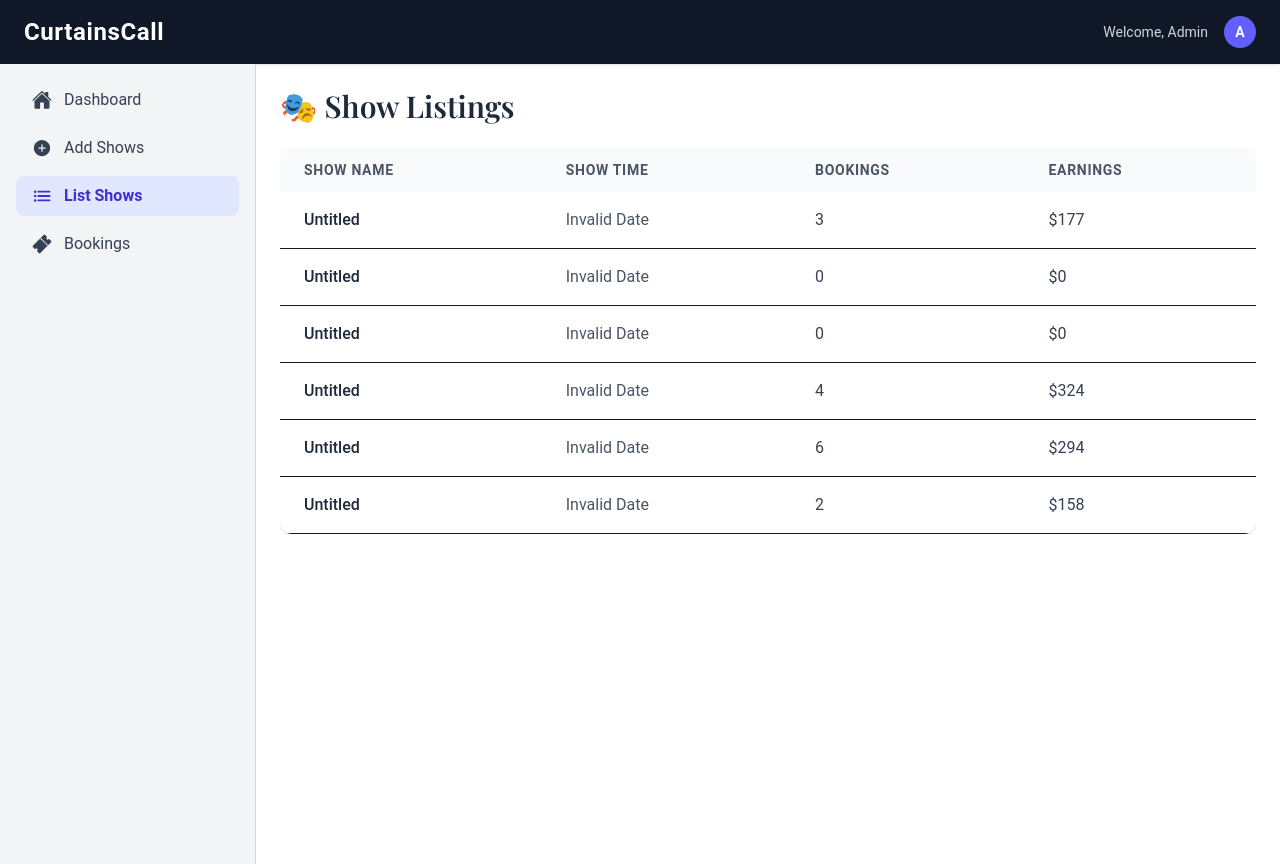
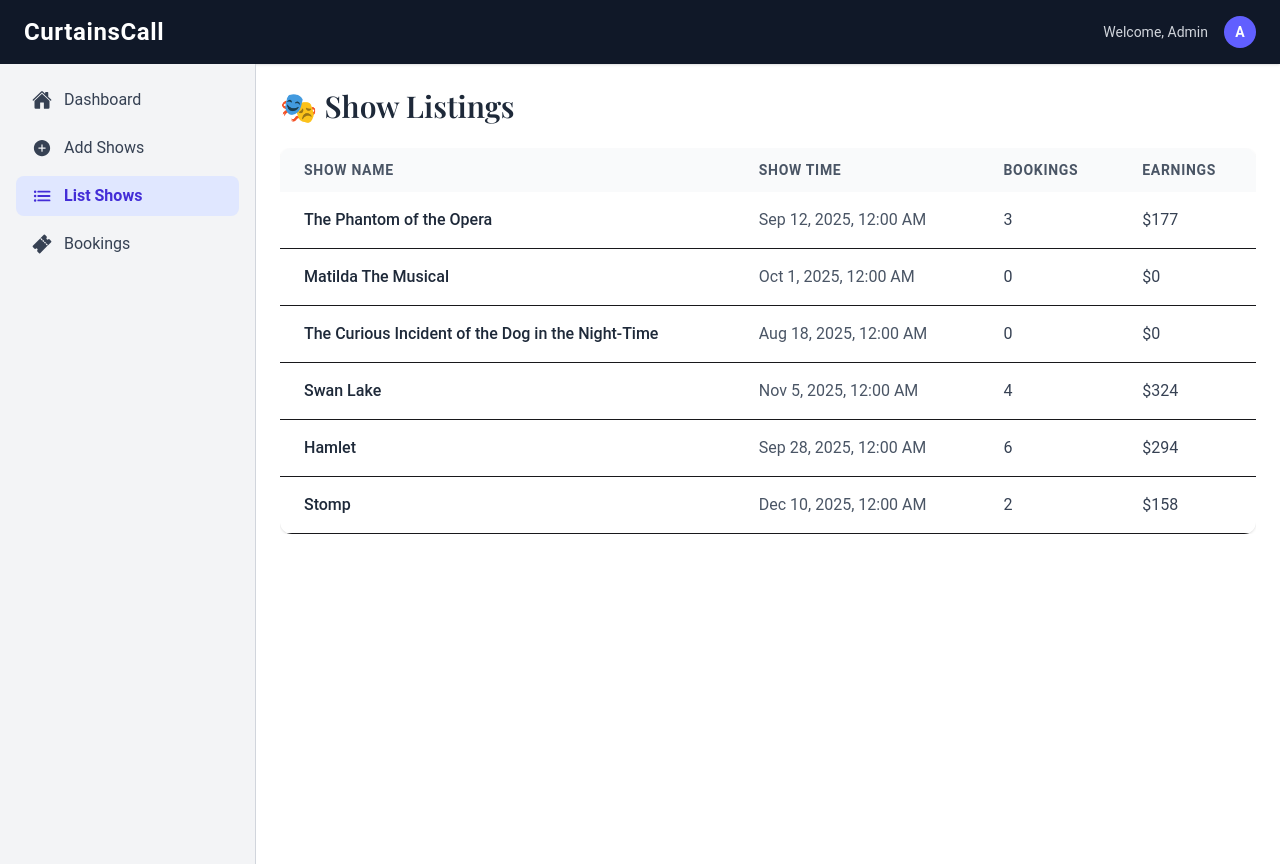
Before and after one commit to ajkacca457/curtain-call, a React (Vite) app in the folder client/: page /admin/list-shows in a window 1280 px wide. Built offline with nearby package versions, Linux system fonts and the light colour scheme; no server answers; a web font is replaced by a local one.

Commit message:
update bookinglist data

```diff
--- a/client/src/App.jsx
+++ b/client/src/App.jsx
@@ -10,6 +10,7 @@ import Dashboard from './components/admin/Dashboard.jsx'
 import AppLayout from './components/AppLayout.jsx'
 import AdminLayout from './components/admin/AdminLayout.jsx'
 import ListShows from './components/admin/ListShows.jsx'
+import BookingList from './components/admin/BookingList.jsx'
 
 const router = createBrowserRouter([
   {
@@ -31,11 +32,10 @@ const router = createBrowserRouter([
       { index: true, element: <Dashboard /> },
       { path:"add-shows", element: <Dashboard /> },
       { path:"list-shows", element: <ListShows /> },
-      { path:"list-bookings", element: <Dashboard /> }
+      { path:"list-bookings", element: <BookingList /> },
     ],
   },
 ]);
-
 
 function App() {
   return (
--- /dev/null
+++ b/client/src/components/admin/BookingList.jsx
@@ -0,0 +1,9 @@
+import { dummyBookingData } from "../../assets/data"
+
+const BookingList = () => {
+  return (
+    <div>BookingList</div>
+  )
+}
+
+export default BookingList
--- a/client/src/components/admin/ListShows.jsx
+++ b/client/src/components/admin/ListShows.jsx
@@ -41,9 +41,9 @@ const ListShows = () => {
                                     key={show._id}
                                     className="border-b hover:bg-gray-50 transition-all"
                                 >
-                                    <td className="px-6 py-4 font-medium text-gray-800">{show?.title || "Untitled"}</td>
+                                    <td className="px-6 py-4 font-medium text-gray-800">{show?.movie?.title || "Untitled"}</td>
                                     <td className="px-6 py-4 text-gray-600">
-                                        {new Date(show.release_date).toLocaleString(undefined, {
+                                        {new Date(show?.movie?.release_date).toLocaleString(undefined, {
                                             dateStyle: "medium",
                                             timeStyle: "short",
                                         })}
```
